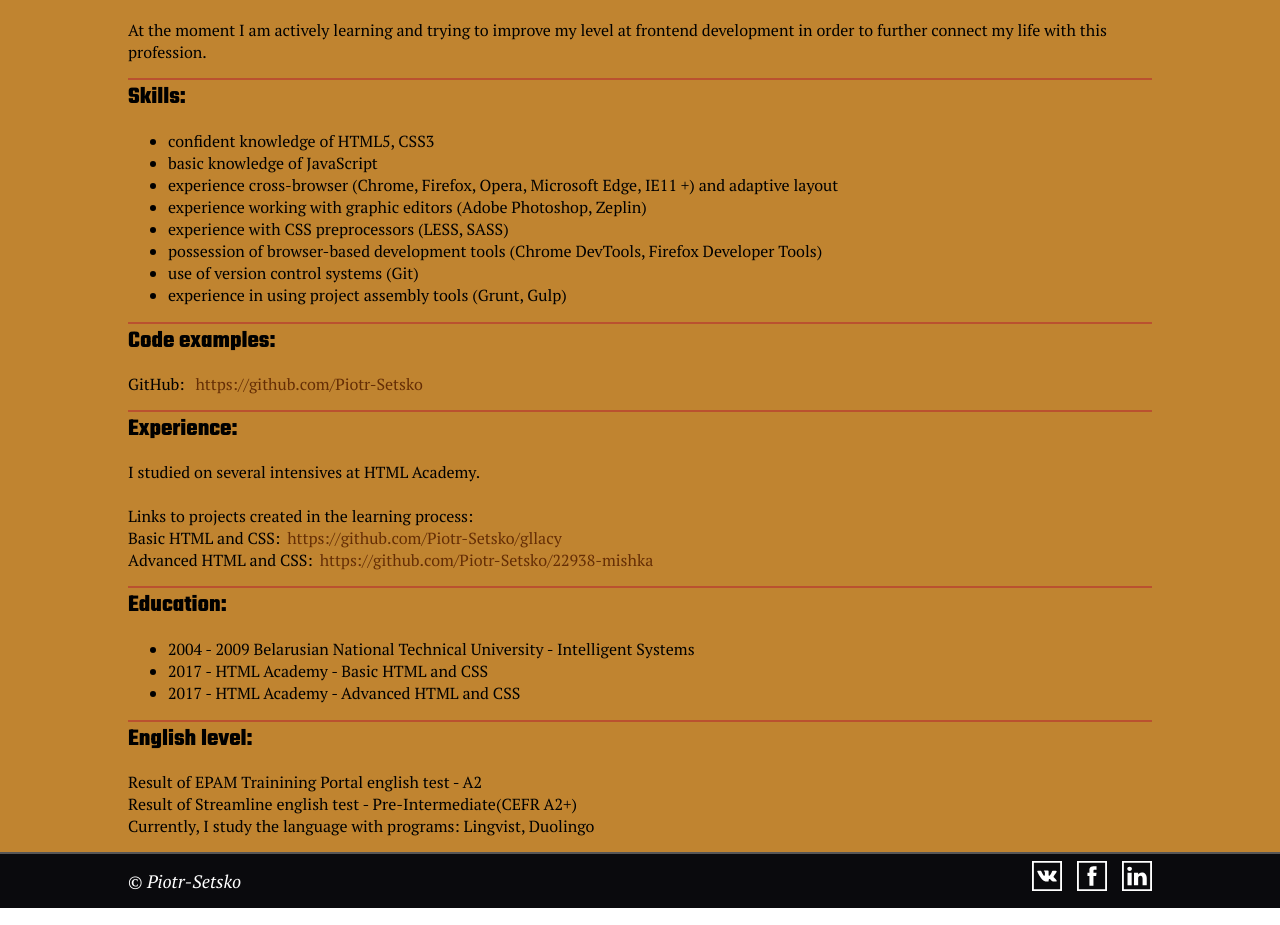
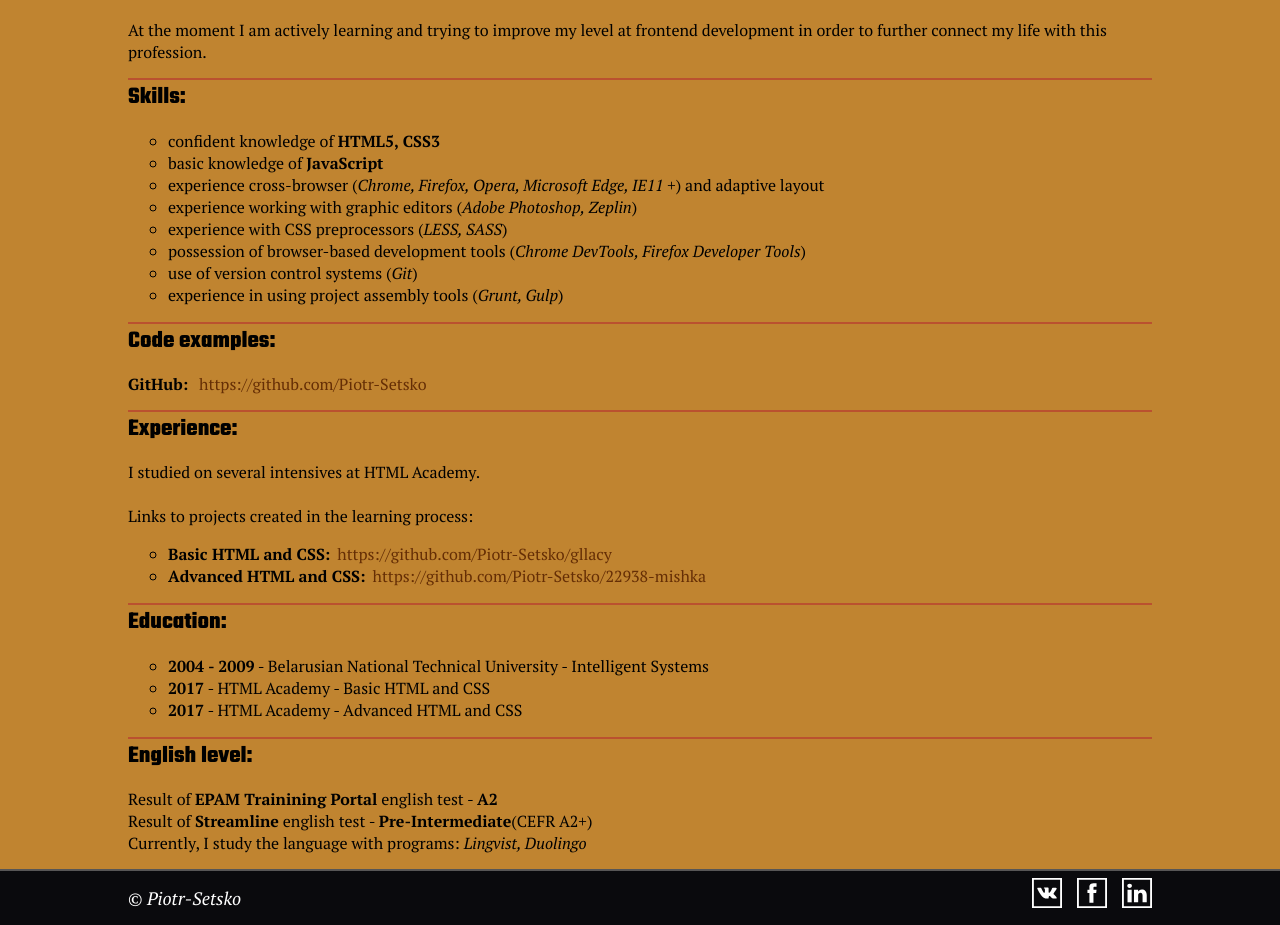
Before and after one commit to Piotr-Setsko/rsschool-2019Q1-cv, a plain HTML site: page index.html in a window 1280 px wide. Shown: the part 365-1290 px from the top of the page. Drawn offline with Linux system fonts and the light colour scheme.

Commit message:
style: add strong and em markup

```diff
--- a/css/style.css
+++ b/css/style.css
@@ -26,6 +26,18 @@
 
 footer {
   background-color: #0A0A0D;
+}
+
+ul {
+  list-style-type: circle;
+}
+
+a:hover {
+  opacity: 0.5;
+}
+
+a:active {
+  opacity: 0.2;
 }
 
 h1 {
--- a/index.html
+++ b/index.html
@@ -33,40 +33,41 @@
       <section class="skills">
         <h2 class="section-name">Skills:</h2>
         <ul>
-          <li>confident knowledge of HTML5, CSS3</li>
-          <li>basic knowledge of JavaScript</li>
-          <li>experience cross-browser (Chrome, Firefox, Opera, Microsoft Edge, IE11 +) and adaptive layout</li>
-          <li>experience working with graphic editors (Adobe Photoshop, Zeplin)</li>
-          <li>experience with CSS preprocessors (LESS, SASS)</li>
-          <li>possession of browser-based development tools (Chrome DevTools, Firefox Developer Tools)</li>
-          <li>use of version control systems (Git)</li>
-          <li>experience in using project assembly tools (Grunt, Gulp)</li>
+          <li>confident knowledge of <strong>HTML5, CSS3</strong></li>
+          <li>basic knowledge of <strong>JavaScript</strong></li>
+          <li>experience cross-browser (<em>Chrome, Firefox, Opera, Microsoft Edge, IE11 +</em>) and adaptive layout</li>
+          <li>experience working with graphic editors (<em>Adobe Photoshop, Zeplin</em>)</li>
+          <li>experience with CSS preprocessors (<em>LESS, SASS</em>)</li>
+          <li>possession of browser-based development tools (<em>Chrome DevTools, Firefox Developer Tools</em>)</li>
+          <li>use of version control systems (<em>Git</em>)</li>
+          <li>experience in using project assembly tools (<em>Grunt, Gulp</em>)</li>
         </ul>
       </section>
       <section class="code-examples">
         <h2 class="section-name">Code examples:</h2>
-        <span>GitHub:<a href="https://github.com/Piotr-Setsko"> https://github.com/Piotr-Setsko</a></span>
+        <span><strong>GitHub:</strong><a href="https://github.com/Piotr-Setsko" target="_blank"> https://github.com/Piotr-Setsko</a></span>
       </section>
       <section class="experience">
         <h2 class="section-name">Experience:</h2>
         <p>I studied on several intensives at HTML Academy.</p><br>
         <p>Links to projects created in the learning process:</p>
-        <span>Basic HTML and CSS:<a href="https://github.com/Piotr-Setsko/gllacy">https://github.com/Piotr-Setsko/gllacy</a></span>
-        <span>Advanced HTML and CSS:<a href="https://github.com/Piotr-Setsko/22938-mishka">https://github.com/Piotr-Setsko/22938-mishka</a></span>
+        <ul>
+        <li><strong>Basic HTML and CSS:</strong><a href="https://github.com/Piotr-Setsko/gllacy" target="_blank">https://github.com/Piotr-Setsko/gllacy</a></li>
+        <li><strong>Advanced HTML and CSS:</strong><a href="https://github.com/Piotr-Setsko/22938-mishka" target="_blank">https://github.com/Piotr-Setsko/22938-mishka</a></li>
       </section>
       <section class="education">
         <h2 class="section-name">Education:</h2>
         <ul>
-          <li>2004 - 2009 Belarusian National Technical University - Intelligent Systems</li>
-          <li>2017 - HTML Academy - Basic HTML and CSS</li>
-          <li>2017 - HTML Academy - Advanced HTML and CSS</li>
+          <li><strong>2004 - 2009</strong> - Belarusian National Technical University - Intelligent Systems</li>
+          <li><strong>2017</strong> - HTML Academy - Basic HTML and CSS</li>
+          <li><strong>2017</strong> - HTML Academy - Advanced HTML and CSS</li>
         </ul>
       </section>
       <section class="english">
        <h2 class="section-name">English level:</h2>
-       <p>Result of EPAM Trainining Portal english test - A2</p>
-        <p>Result of Streamline english test - Pre-Intermediate(CEFR A2+)</p>
-        <p>Currently, I study the language with programs: Lingvist, Duolingo</p>
+       <p>Result of <strong>EPAM Trainining Portal</strong> english test - <strong>A2</strong></p>
+        <p>Result of <strong>Streamline</strong> english test - <strong>Pre-Intermediate</strong>(CEFR A2+)</p>
+        <p>Currently, I study the language with programs: <em>Lingvist, Duolingo</em></p>
       </section>
     </div>
     </main>
```
